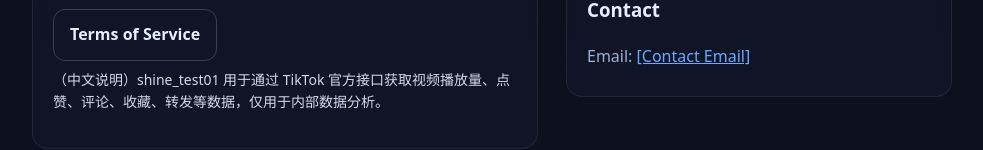
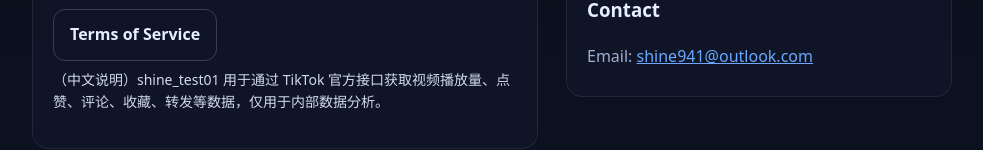
Before and after one commit to Shine941/shine941.github.io, a plain HTML site: page index.html in a window 1280 px wide. Shown: the part 386-536 px from the top of the page, without its empty margins (148-1131 px from the left). Drawn offline with Linux system fonts and the light colour scheme.

Commit message:
Update index.html

```diff
--- a/index.html
+++ b/index.html
@@ -73,7 +73,7 @@
           <li>Privacy-first. No data resell.</li>
         </ul>
         <h3>Contact</h3>
-        <p class="lead">Email: <a class="inline" href="mailto:[Contact Email]">[Contact Email]</a></p>
+        <p class="lead">Email: <a class="inline" href="mailto:[Contact Email]">shine941@outlook.com</a></p>
       </div>
     </section>
 
```
